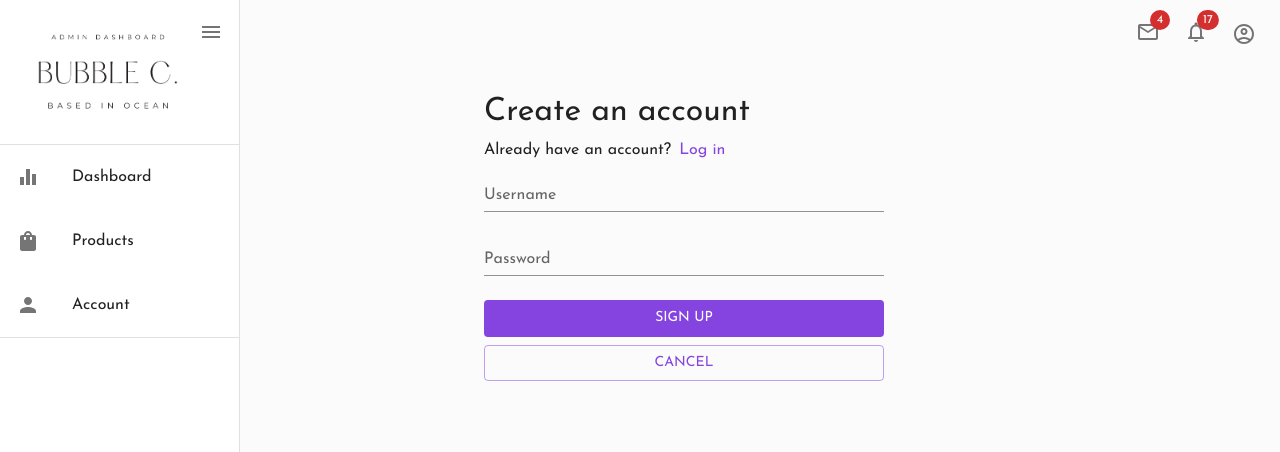
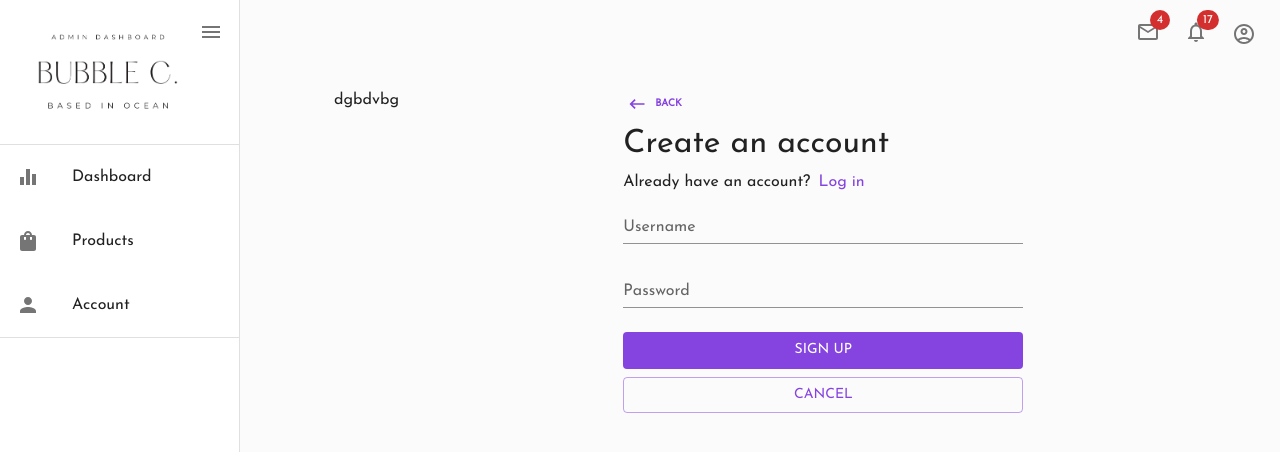
Before and after one commit to Bubblecrown/Admin-Dashboard-React, a React (Create React App) app: page /register in a window 1280 px wide. Shown: the top 452 px of the page. Built offline with nearby package versions, Linux system fonts and the light colour scheme.

Commit message:
add: types for typescript

```diff
--- a/src/components/layouts/Header/Header.css
+++ b/src/components/layouts/Header/Header.css
@@ -2,10 +2,6 @@
   .MuiBox-root.css-1guk29 {
     display: initial;
   }
-}
-
-button {
-  box-shadow: none !important;
 }
 
 .MuiToolbar-root.MuiToolbar-gutters.MuiToolbar-regular.css-hyum1k-MuiToolbar-root,
@@ -14,14 +10,11 @@ button {
   color: #000;
 }
 
-.MuiPaper-root.MuiPaper-elevation.MuiPaper-elevation4.MuiAppBar-root.MuiAppBar-colorPrimary.MuiAppBar-positionFixed.mui-fixed.css-jzk4qw-MuiPaper-root-MuiAppBar-root {
-  box-shadow: none !important;
-}
-
+button,
+.css-ciy9n4-MuiPaper-root-MuiAppBar-root,
+.css-jzk4qw-MuiPaper-root-MuiAppBar-root,
+.css-1dls5sz-MuiPaper-root-MuiAppBar-root,
 .css-1nkowpy-MuiPaper-root-MuiAppBar-root {
-  box-shadow: none !important;
-}
-.MuiPaper-root.MuiPaper-elevation.MuiPaper-elevation4.MuiAppBar-root.MuiAppBar-colorPrimary.MuiAppBar-positionFixed.mui-fixed.css-ciy9n4-MuiPaper-root-MuiAppBar-root {
   box-shadow: none !important;
 }
 
--- a/src/components/pages/RegisterPage/RegisterPage.tsx
+++ b/src/components/pages/RegisterPage/RegisterPage.tsx
@@ -8,6 +8,7 @@ import {
   Card,
   CardContent,
   Container,
+  Grid,
   Link,
   ListItem,
   Stack,
@@ -19,6 +20,7 @@ import {
 // icon
 import KeyboardBackspaceIcon from "@mui/icons-material/KeyboardBackspace";
 // end icon
+import { Account } from "../../../types/account.type";
 
 type RegisterPageProps = {
   //
@@ -29,7 +31,7 @@ const RegisterPage: React.FC<any> = () => {
   const style: SxProps<Theme> | any = {
     container: { minWidth: 120, maxWidth: 400, display: "block" },
     inline: { display: "flex", direction: "row", gap: 1 },
-    // arrowBtn: { fontWeight: "bold", fontSize: 10, boxShadow:"none" },
+    arrowBtn: { fontWeight: "bold", fontSize: 10, boxShadow: "none" },
   };
   // const regisForm = (props: FormikProps<any>) => {
   //   return (
@@ -119,11 +121,18 @@ const RegisterPage: React.FC<any> = () => {
       </form>
     );
   };
+
+  const initialUser: Account = { username: "", password: "" };
   return (
     <div>
-      <Container maxWidth="sm">
+      <Container maxWidth="md">
+        <Grid container spacing={2}>
+          <Grid item xs={6} md={4}>
+            <Box>dgbdvbg</Box>
+          </Grid>
+          <Grid item xs={6} md={8}>
             <Stack sx={style.container}>
-          {/* <Button
+              <Button
                 sx={style.arrowBtn}
                 startIcon={<KeyboardBackspaceIcon />}
                 onClick={() => {
@@ -132,7 +141,7 @@ const RegisterPage: React.FC<any> = () => {
                 }}
               >
                 Back
-          </Button> */}
+              </Button>
               <Typography sx={{ fontSize: 32 }}>Create an account</Typography>
               <Box sx={style.inline}>
                 <Typography variant="subtitle1">Already have an account?</Typography>
@@ -156,11 +165,13 @@ const RegisterPage: React.FC<any> = () => {
                     setSubmitting(false);
                   }, 2000);
                 }}
-            initialValues={{ username: "", password: "" }}
+                initialValues={initialUser}
               >
                 {(props) => regisForm(props)}
               </Formik>
             </Stack>
+          </Grid>
+        </Grid>
       </Container>
     </div>
   );
--- /dev/null
+++ b/src/types/account.type.ts
@@ -0,0 +1,4 @@
+export interface Account{
+    username:string;
+    password:string;
+}
```
Also changed, not shown: src/components/pages/LoginPage/LoginPage.tsx (+8 -6 lines). Lines whose indentation alone changed are shown as unchanged.
